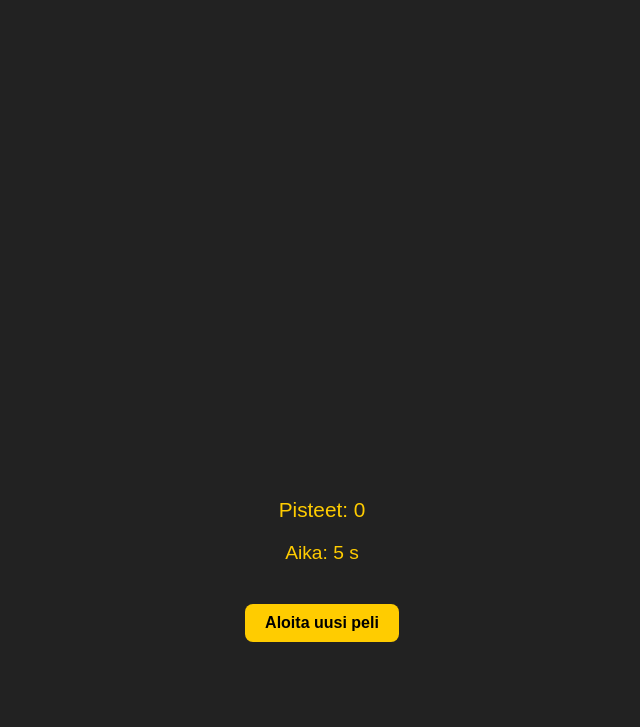
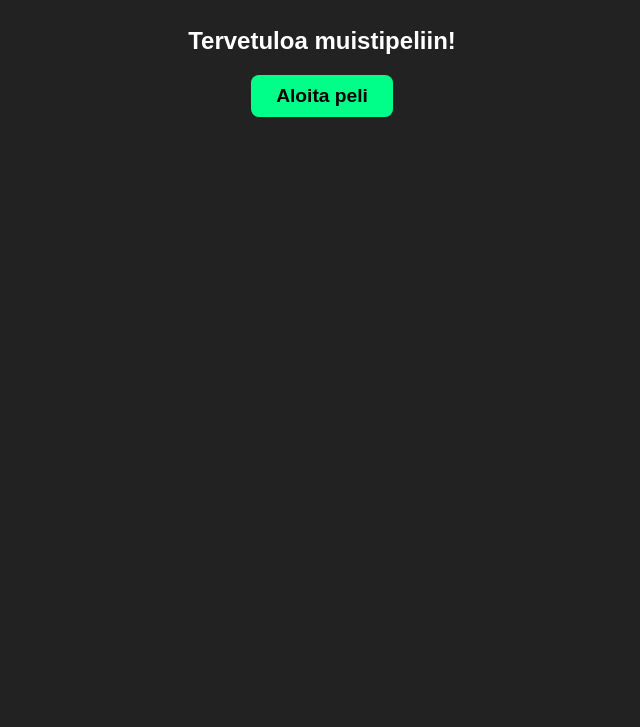
Before and after one commit to BounceGlitch/muistipeli, a plain HTML site: page index.html in a window 1280 px wide. Shown: the part 73-800 px from the top of the page, without its empty margins (318-958 px from the left). Drawn offline with Linux system fonts and the light colour scheme.

Commit message:
lisätty aloitusvalikko

```diff
--- a/index.html
+++ b/index.html
@@ -6,12 +6,20 @@
   <link rel="stylesheet" href="styles.css">
 </head>
 <body>
+  <div id="menu">
+    <h2>Tervetuloa muistipeliin!</h2>
+    <button id="start-btn">Aloita peli</button>
+  </div>
+
+  <div id="game-container" style="display: none;">
     <h1>Muistipeli</h1>
     <div id="game-board"></div>
     <p id="score">Pisteet: 0</p>
     <p id="timer">Aika: 0 s</p>
     <p id="win-message"></p>
     <button id="restart-btn">Aloita uusi peli</button>
+  </div>
+
   <script src="script.js"></script>
 </body>
 </html>
--- a/script.js
+++ b/script.js
@@ -1,14 +1,16 @@
 console.log("Muistipeli käynnistyy...");
 
+const menu = document.getElementById("menu");
+const gameContainer = document.getElementById("game-container");
+
+document.getElementById("start-btn").addEventListener("click", () => {
+  menu.style.display = "none";
+  gameContainer.style.display = "block";
+});
+
 const images = [
-  "apple.jpg",
-  "avocado.jpg",
-  "banana.jpg",
-  "carrot.jpg",
-  "eggplant.jpg",
-  "grape.jpg",
-  "orange.jpg",
-  "pear.jpg"
+  "apple.jpg", "avocado.jpg", "banana.jpg", "carrot.jpg",
+  "eggplant.jpg", "grape.jpg", "orange.jpg", "pear.jpg"
 ];
 
 let cards = [...images, ...images];
--- a/styles.css
+++ b/styles.css
@@ -4,6 +4,26 @@ body {
   background-color: #222;
   color: white;
   text-align: center;
+}
+
+#menu {
+  text-align: center;
+  margin-top: 100px;
+}
+
+#start-btn {
+  font-size: 1.2rem;
+  padding: 10px 25px;
+  background-color: #00ff88;
+  border: none;
+  border-radius: 8px;
+  cursor: pointer;
+  color: #000;
+  font-weight: bold;
+}
+
+#start-btn:hover {
+  background-color: #00cc66;
 }
 
 #game-board {
```
Lines whose indentation alone changed are shown as unchanged.
